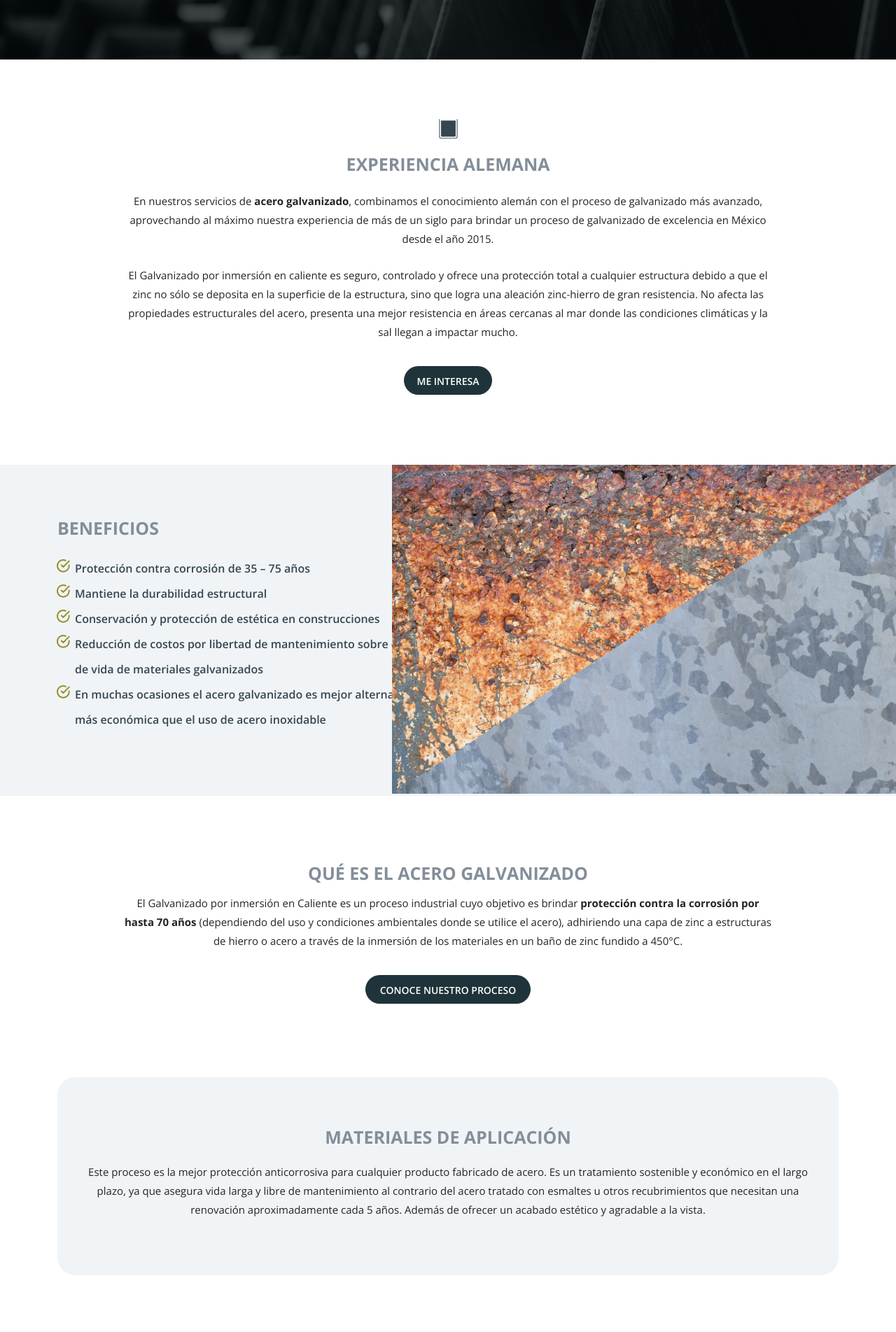
After one commit to 8devmx/coantic-company, a PHP site: page /productos-interna.html in a window 1280 px wide. The commit adds this page. Shown: the part 315-2218 px from the top of the page at 70% size. Run offline with PHP 8.4, Linux system fonts and the light colour scheme.

Commit message:
Maquetado de interna de productos

```diff
--- a/contacto.html
+++ b/contacto.html
@@ -246,8 +246,6 @@
     </div>
   </footer>
   <script src="https://ajax.googleapis.com/ajax/libs/jquery/1.12.4/jquery.min.js"></script>
-  <script src="js/slick/slick.min.js"></script>
-  <script src="js/index.js"></script>
 </body>
 
 </html>
--- a/css/styles.css
+++ b/css/styles.css
@@ -829,3 +829,228 @@ footer {
     }
   }
 }
+
+.hero_products_detail {
+  height: 310px;
+  background: url('../img/bg-interna.png') no-repeat;
+  background-size: cover;
+  text-align: center;
+  display: flex;
+  justify-content: center;
+  align-items: center;
+
+  & h1 {
+    font-size: 45px;
+    font-weight: bold;
+    color: var(--white-color);
+  }
+
+  & p {
+    font-size: 18px;
+    color: var(--white-color);
+    padding-top: 8px;
+    border-top: 1px solid var(--white-color);
+  }
+}
+
+.aleman_experience {
+  padding-top: 85px;
+  padding-bottom: 65px;
+  text-align: center;
+
+  .icon {
+    margin-bottom: 20px;
+  }
+
+  & h2 {
+    color: var(--green-100-color);
+    font-size: 25px;
+    font-weight: 700;
+  }
+
+  & p {
+    font-size: 15px;
+    line-height: 1.8;
+    margin-bottom: 20px;
+    margin-top: 25px;
+  }
+
+  .btn {
+    font-size: 14px;
+    padding: 11px 16px;
+    width: 126px;
+    height: 41px;
+    display: block;
+    text-decoration: none;
+    background: var(--green-900-color);
+    border-radius: 30px;
+    color: var(--white-color);
+    margin: 35px auto;
+    font-weight: 600;
+  }
+}
+
+.benefits_detail {
+  background: var(--gray-100-color);
+  padding-top: 75px;
+  padding-bottom: 75px;
+  position: relative;
+
+  .benefits_detail_image {
+    position: absolute;
+    right: 0;
+    top: 0;
+  }
+
+  & h2 {
+    color: var(--green-100-color);
+    font-size: 25px;
+    font-weight: 700;
+  }
+
+  & ul {
+    font-size: 16px;
+    color: var(--prefooter-background);
+    font-weight: 600;
+    list-style: url(../img/icon-list.svg);
+    margin-top: 25px;
+    padding-left: 25px;
+    line-height: 2.25;
+  }
+}
+
+.acero_galvanizado {
+  padding-top: 95px;
+  padding-bottom: 70px;
+  text-align: center;
+
+  & h2 {
+    color: var(--green-100-color);
+    font-size: 25px;
+    font-weight: 700;
+  }
+
+  & p {
+    font-size: 15px;
+    line-height: 1.8;
+    margin-bottom: 27px;
+    margin-top: 15px;
+  }
+
+  .btn {
+    font-size: 14px;
+    padding: 11px 16px;
+    width: 236px;
+    height: 41px;
+    display: block;
+    text-decoration: none;
+    background: var(--green-900-color);
+    border-radius: 30px;
+    color: var(--white-color);
+    margin: 35px auto;
+    font-weight: 600;
+  }
+}
+
+.application_materials {
+  padding-bottom: 70px;
+  padding-top: 70px;
+  background: var(--gray-100-color);
+  border-radius: 25px;
+  text-align: center;
+
+  & h2 {
+    color: var(--green-100-color);
+    font-size: 25px;
+    font-weight: 700;
+  }
+
+  & p {
+    font-size: 15px;
+    line-height: 1.8;
+    margin-bottom: 10px;
+    margin-top: 22px;
+  }
+}
+
+.slide {
+  padding-top: 80px;
+  padding-bottom: 120px;
+
+  .slick-slide {
+    padding: 20px;
+  }
+}
+
+.requirements {
+  background: var(--prefooter-background) url('../img/bg_requirements.png') no-repeat;
+  background-size: cover;
+  position: relative;
+  text-align: center;
+  padding-top: 65px;
+  min-height: 515px;
+
+  & h2 {
+    color: var(--white-color);
+    font-size: 25px;
+    font-weight: 700;
+  }
+
+  & p {
+    font-size: 15px;
+    line-height: 1.8;
+    margin-bottom: 20px;
+    color: var(--white-color);
+  }
+
+  & a {
+    background: var(--white-color);
+    display: flex;
+    border-radius: 5px;
+    padding: 13px;
+    justify-content: space-between;
+    align-items: center;
+    margin-bottom: 10px;
+    color: var(--prefooter-background);
+    font-size: 14px;
+    font-weight: 600;
+    text-decoration: none;
+    transition: all 0.5s ease;
+
+    &:hover {
+      background: var(--postfooter-background);
+      color: var(--white-color);
+    }
+
+    & span {
+      & img {
+        margin-right: 15px;
+      }
+    }
+  }
+
+  .requirements_image {
+    position: absolute;
+    top: 0;
+    left: 0;
+  }
+}
+
+.entrega_express {
+  padding-top: 102px;
+  text-align: center;
+
+  & h2 {
+    color: var(--prefooter-background);
+    font-size: 20px;
+    font-weight: 700;
+    margin-top: 20px;
+  }
+
+  & p {
+    font-size: 15px;
+    line-height: 1.8;
+    margin-bottom: 10px;
+    margin-top: 20px;
+  }
+}
--- /dev/null
+++ b/productos-interna.html
@@ -0,0 +1,337 @@
+<!DOCTYPE html>
+<html lang="es-MX">
+
+<head>
+  <meta charset="UTF-8">
+  <meta name="viewport" content="width=device-width, initial-scale=1.0">
+  <title>The Coantic Company</title>
+  <link rel="shortcut icon" href="img/favicon.png" type="image/x-icon">
+  <link rel="stylesheet" href="https://cdnjs.cloudflare.com/ajax/libs/font-awesome/6.4.2/css/all.min.css"
+    integrity="sha512-z3gLpd7yknf1YoNbCzqRKc4qyor8gaKU1qmn+CShxbuBusANI9QpRohGBreCFkKxLhei6S9CQXFEbbKuqLg0DA=="
+    crossorigin="anonymous" referrerpolicy="no-referrer" />
+  <link rel="stylesheet" href="js/slick/slick.css">
+  <link rel="stylesheet" href="css/styles.css">
+</head>
+
+<body>
+  <header class="dark">
+    <div class="container-fluid">
+      <div class="row">
+        <div class="col-sm-5">
+          <nav class="navbar">
+            <ul>
+              <li>
+                <a href="#">Inicio</a>
+              </li>
+              <li>
+                <a href="#">Servicios</a>
+              </li>
+              <li>
+                <a href="#">Proceso</a>
+              </li>
+              <li>
+                <a href="#">Industrias</a>
+              </li>
+              <li>
+                <a href="#">Nosotros</a>
+              </li>
+              <li>
+                <a href="#">Blog</a>
+              </li>
+            </ul>
+          </nav>
+        </div>
+        <div class="col-sm-2">
+          <a href="#" class="logo">
+            <img src="img/logo.svg" alt="Logo Coantic Company">
+          </a>
+        </div>
+        <div class="col-sm-5">
+          <div class="information">
+            <div class="phones">
+              <i class="fa-solid fa-phone"></i>
+              <a href="#"><span>+</span>52 664 309534</a>
+              <a href="#"><span>+</span>52 664 1158473</a>
+            </div>
+            <a href="contacto.html" class="btn">VENTAS</a>
+            <div class="languages">
+              <a href="#">ES</a>
+              <span> | </span>
+              <a href="#">EN</a>
+            </div>
+          </div>
+          <div class="whatsapp">
+            <a href="#">
+              <img src="img/whatsapp.png" alt="WhatsApp Coantic Company">
+            </a>
+          </div>
+        </div>
+      </div>
+    </div>
+  </header>
+  <div class="hero_products_detail">
+    <div class="container">
+      <div class="row">
+        <div class="col-6 offset-3">
+          <h1>ACERO GALVANIZADO</h1>
+          <p>Conoce los beneficios del Acero Galvanizado por Inmersión en Caliente</p>
+        </div>
+      </div>
+    </div>
+  </div>
+  <div class="aleman_experience">
+    <div class="container">
+      <div class="row">
+        <div class="col-10 offset-1">
+          <img src="img/icon-aleman-experence.svg" alt="Acero Galvanizado Coantic Company" class="icon">
+          <h2>EXPERIENCIA ALEMANA</h2>
+          <p>En nuestros servicios de <strong>acero galvanizado</strong>, combinamos el conocimiento alemán con el
+            proceso de galvanizado
+            más
+            avanzado, aprovechando al máximo nuestra experiencia de más de un siglo para brindar un proceso de
+            galvanizado de
+            excelencia en México desde el año 2015.</p>
+
+          <p>El Galvanizado por inmersión en caliente es seguro, controlado y ofrece una protección total a cualquier
+            estructura
+            debido a que el zinc no sólo se deposita en la superficie de la estructura, sino que logra una aleación
+            zinc-hierro de
+            gran resistencia. No afecta las propiedades estructurales del acero, presenta una mejor resistencia en áreas
+            cercanas al
+            mar donde las condiciones climáticas y la sal llegan a impactar mucho.</p>
+          <a href="contacto.html" class="btn">ME INTERESA</a>
+        </div>
+      </div>
+    </div>
+  </div>
+  <div class="benefits_detail">
+    <div class="container">
+      <div class="row">
+        <div class="col-6">
+          <h2>BENEFICIOS</h2>
+          <ul>
+            <li>Protección contra corrosión de 35 – 75 años</li>
+            <li>Mantiene la durabilidad estructural</li>
+            <li>Conservación y protección de estética en construcciones</li>
+            <li>Reducción de costos por libertad de mantenimiento sobre el ciclo de vida de materiales galvanizados</li>
+            <li>En muchas ocasiones el acero galvanizado es mejor alternativa y más económica que el uso de acero
+              inoxidable</li>
+          </ul>
+        </div>
+      </div>
+    </div>
+    <img src="img/benefits_detail.png" alt="Beneficios Coantic Company" class="benefits_detail_image">
+  </div>
+  <div class="container acero_galvanizado">
+    <div class="row">
+      <div class="col-10 offset-1">
+        <h2>QUÉ ES EL ACERO GALVANIZADO</h2>
+        <p>El Galvanizado por inmersión en Caliente es un proceso industrial cuyo objetivo es brindar <strong>protección
+            contra la
+            corrosión por hasta 70 años</strong> (dependiendo del uso y condiciones ambientales donde se utilice el
+          acero), adhiriendo una
+          capa de zinc a estructuras de hierro o acero a través de la inmersión de los materiales en un baño de zinc
+          fundido a
+          450°C.</p>
+        <a href="#" class="btn">CONOCE NUESTRO PROCESO</a>
+      </div>
+    </div>
+  </div>
+  <div class="container">
+    <div class="row">
+      <div class="col-12">
+        <div class="application_materials">
+          <h2>MATERIALES DE APLICACIÓN</h2>
+          <p>Este proceso es la mejor protección anticorrosiva para cualquier producto fabricado de acero. Es un
+            tratamiento
+            sostenible y económico en el largo <br>plazo, ya que asegura vida larga y libre de mantenimiento al
+            contrario
+            del acero
+            tratado con esmaltes u otros recubrimientos que necesitan una <br>renovación aproximadamente cada 5 años.
+            Además
+            de ofrecer
+            un acabado estético y agradable a la vista.</p>
+        </div>
+      </div>
+    </div>
+  </div>
+  <div class="container">
+    <div class="row">
+      <div class="col-12">
+        <div class="slide">
+          <img src="img/slide-1.png" alt="">
+          <img src="img/slide-2.png" alt="">
+          <img src="img/slide-3.png" alt="">
+          <img src="img/slide-4.png" alt="">
+          <img src="img/slide-1.png" alt="">
+          <img src="img/slide-2.png" alt="">
+          <img src="img/slide-3.png" alt="">
+          <img src="img/slide-4.png" alt="">
+        </div>
+      </div>
+    </div>
+  </div>
+  <div class="requirements">
+    <div class="requirements_image">
+      <img src="img/requirements_image.jpg" alt="">
+    </div>
+    <div class="container">
+      <div class="row">
+        <div class="col-5 offset-7">
+          <h2>REQUISITOS</h2>
+          <p>Descarga nuestros brochures para conocer más</p>
+          <a href="#" class="requirement">
+            <span>
+              <img src="img/pdf.svg" alt="">
+              ¿Cómo preparar los materiales?</span>
+            <img src="img/gold-arrow.svg" alt="">
+          </a>
+          <a href="#" class="requirement">
+            <span>
+              <img src="img/pdf.svg" alt="">
+              Nuestro Proceso</span>
+            <img src="img/gold-arrow.svg" alt="">
+          </a>
+          <a href="#" class="requirement">
+            <span>
+              <img src="img/pdf.svg" alt="">
+              Perfil de la Compañía</span>
+            <img src="img/gold-arrow.svg" alt="">
+          </a>
+          <a href="#" class="requirement">
+            <span>
+              <img src="img/pdf.svg" alt="">
+              Imagen</span>
+            <img src="img/gold-arrow.svg" alt="">
+          </a>
+        </div>
+      </div>
+    </div>
+  </div>
+  <div class="container entrega_express">
+    <div class="row">
+      <div class="col-10 offset-1">
+        <img src="img/entrega-express.png" alt="">
+        <h2>Entregamos en 5 días</h2>
+        <p>Podemos galvanizar una gran variedad de estructuras y piezas. Garantizamos un servicio rápido, en un máximo
+          de 5 días
+          hábiles para la mayoría de los materiales. Somos expertos en el galvanizado, por lo que nuestros clientes
+          pueden confiar
+          en tener un resultado de gran calidad en el recubrimiento de sus piezas.</p>
+      </div>
+    </div>
+  </div>
+  <div class="container">
+    <div class="row">
+      <div class="col-12">
+        <div class="interest">
+          <div class="row">
+            <div class="col-8 offset-4">
+              <p>¿Estás interesado en alguno de nuestros servicios de Acero Galvanizado?</p>
+              <a href="#" class="btn">CONTÁCTANOS</a>
+            </div>
+          </div>
+        </div>
+      </div>
+    </div>
+  </div>
+  <footer>
+    <div class="prefooter">
+      <div class="container-fluid">
+        <div class="row">
+          <div class="col-sm-2">
+            <h3>SERVICIOS</h3>
+            <ul>
+              <li>Galvanizado por inmersión</li>
+              <li>Importación y exportación</li>
+              <li>Soluciones logísticas</li>
+            </ul>
+          </div>
+          <div class="col-sm-4">
+            <div class="row">
+              <div class="col">
+                <h3>INDUSTRIAS</h3>
+              </div>
+            </div>
+            <div class="row">
+              <div class="col-sm-6">
+                <ul>
+                  <li>Automotriz y transporte</li>
+                  <li>Construcción</li>
+                  <li>Energías renovables</li>
+                </ul>
+              </div>
+              <div class="col-sm-6">
+                <ul>
+                  <li>Comercio de acero</li>
+                  <li>Herrería</li>
+                  <li>Infraestructura</li>
+                </ul>
+              </div>
+            </div>
+          </div>
+          <div class="col-sm-4">
+            <div class="row">
+              <div class="col">
+                <h3>NOSOTROS</h3>
+              </div>
+            </div>
+            <div class="row">
+              <div class="col-sm-6">
+                <ul>
+                  <li>Historia</li>
+                  <li>Filosofía</li>
+                  <li>Responsabilidad</li>
+                </ul>
+              </div>
+              <div class="col-sm-6">
+                <ul>
+                  <li>Nuestro proceso</li>
+                  <li>Referencias</li>
+                  <li>Sustentabilidad</li>
+                </ul>
+              </div>
+            </div>
+          </div>
+          <div class="col-sm-2">
+            <img src="img/500-years.png" class="img_footer float-end" alt="500 Years Family Business">
+            <div class="clear"></div>
+            <div class="downloads">
+              <a href="#">Descargas</a>
+              <a href="#" class="linkedin"><i class="fa-brands fa-linkedin-in"></i></a>
+            </div>
+          </div>
+        </div>
+      </div>
+    </div>
+    <div class="postfooter">
+      <div class="container-fluid">
+        <div class="row align-items-center">
+          <div class="col-sm-5">
+            <p>TheCoatincCompany® México. Todos los Derechos Reservados 2023.</p>
+          </div>
+          <div class="col-sm-2">
+            <a href="#" class="logo">
+              <img src="img/logo.svg" alt="Logo Coantic Company">
+            </a>
+          </div>
+          <div class="col-sm-5">
+            <div class="information_footer">
+              <div class="menu_footer">
+                <a href="#">Bolsa de trabajo</a>
+                <span> | </span>
+                <a href="#">Aviso de Privacidad</a>
+              </div>
+              <a href="#" class="btn">CONTACTO</a>
+            </div>
+          </div>
+        </div>
+      </div>
+    </div>
+  </footer>
+  <script src="https://ajax.googleapis.com/ajax/libs/jquery/1.12.4/jquery.min.js"></script>
+  <script src="js/slick/slick.min.js"></script>
+  <script src="js/productos-interna.js"></script>
+</body>
+
+</html>
```
Also changed, not shown: js/productos-interna.js (added, +10 -0 lines), img/arrow-right-circle-svgrepo-com 1.png (added), img/arrow-right-circle-svgrepo-com 2.png (added), img/benefits_detail.png (added), img/bg-interna.png (added), img/bg_requirements.png (added), img/entrega-express.png (added), img/gold-arrow.svg (added), img/icon-aleman-experence.svg (added), img/icon-list.svg (added), img/pdf.svg (added), img/requirements_image.jpg (added), img/slide-1.png (added), img/slide-2.png (added), 2 more files.
